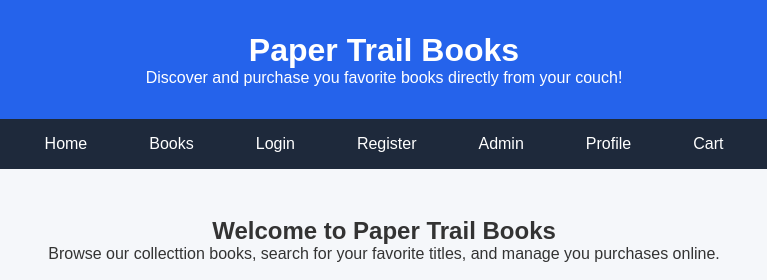
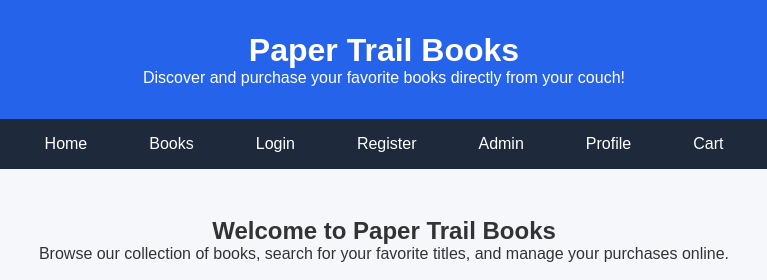
Before and after one commit to Milakynn/CC-Paper-Trail-Books-Project-Bookstore-26T3, a plain HTML site: page frontend/index.html in a window 1280 px wide. Shown: the top 280 px of the page, 256-1023 px from the left. Drawn offline with Linux system fonts and the light colour scheme; no server answers.

Commit message:
Fix typos

```diff
--- a/frontend/index.html
+++ b/frontend/index.html
@@ -10,7 +10,7 @@
     <body>
         <header>
             <h1>Paper Trail Books</h1>
-            <p>Discover and purchase you favorite books directly from your couch!</p>
+            <p>Discover and purchase your favorite books directly from your couch!</p>
         </header>
 
         <nav>
@@ -28,7 +28,7 @@
         <main>
             <section class="hero">
                 <h2>Welcome to Paper Trail Books</h2>
-                <p>Browse our collecttion books, search for your favorite titles, and manage you purchases online.</p>
+                <p>Browse our collection of books, search for your favorite titles, and manage your purchases online.</p>
                 <a href="books.html" class="btn">
                     Browse Books
                 </a>
```
